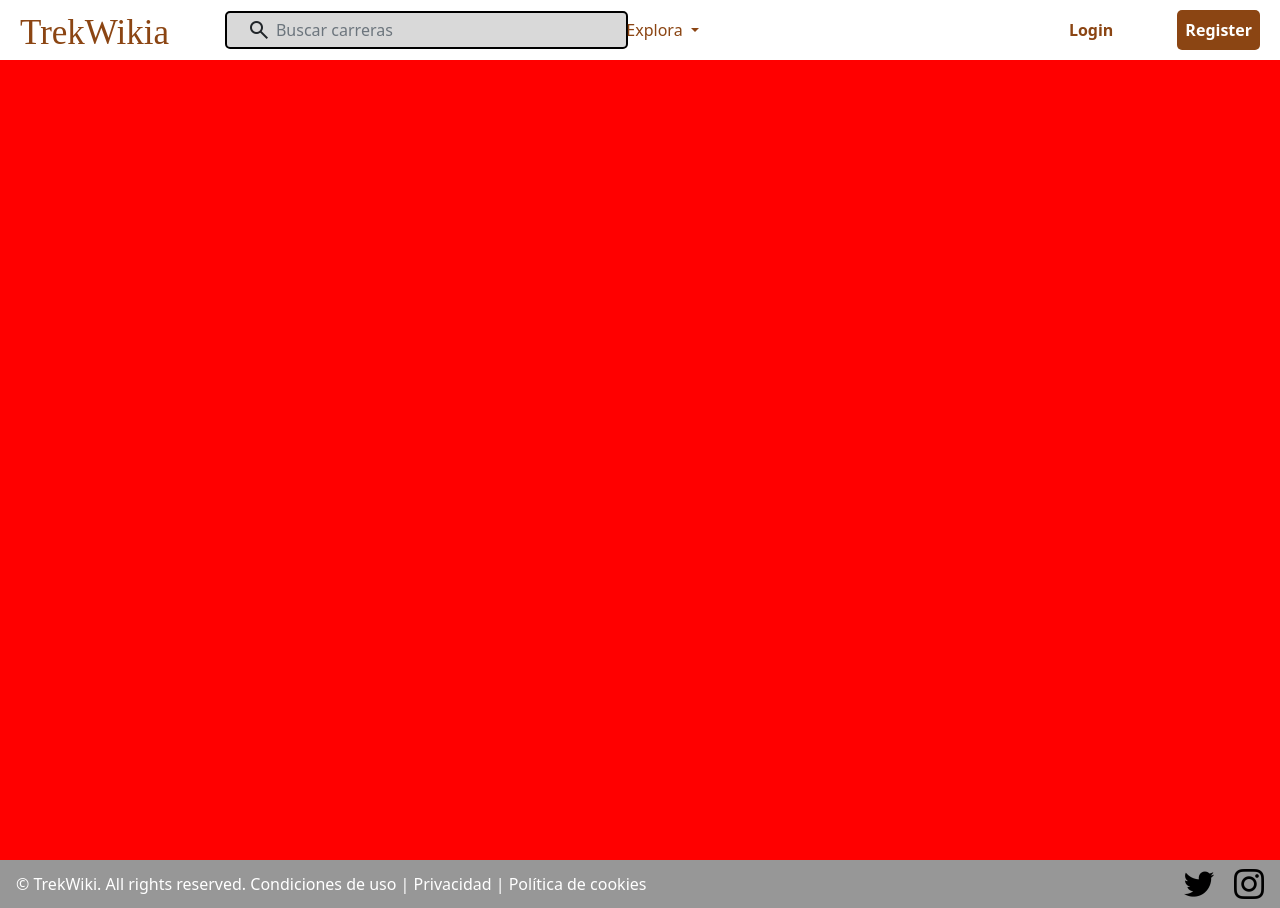
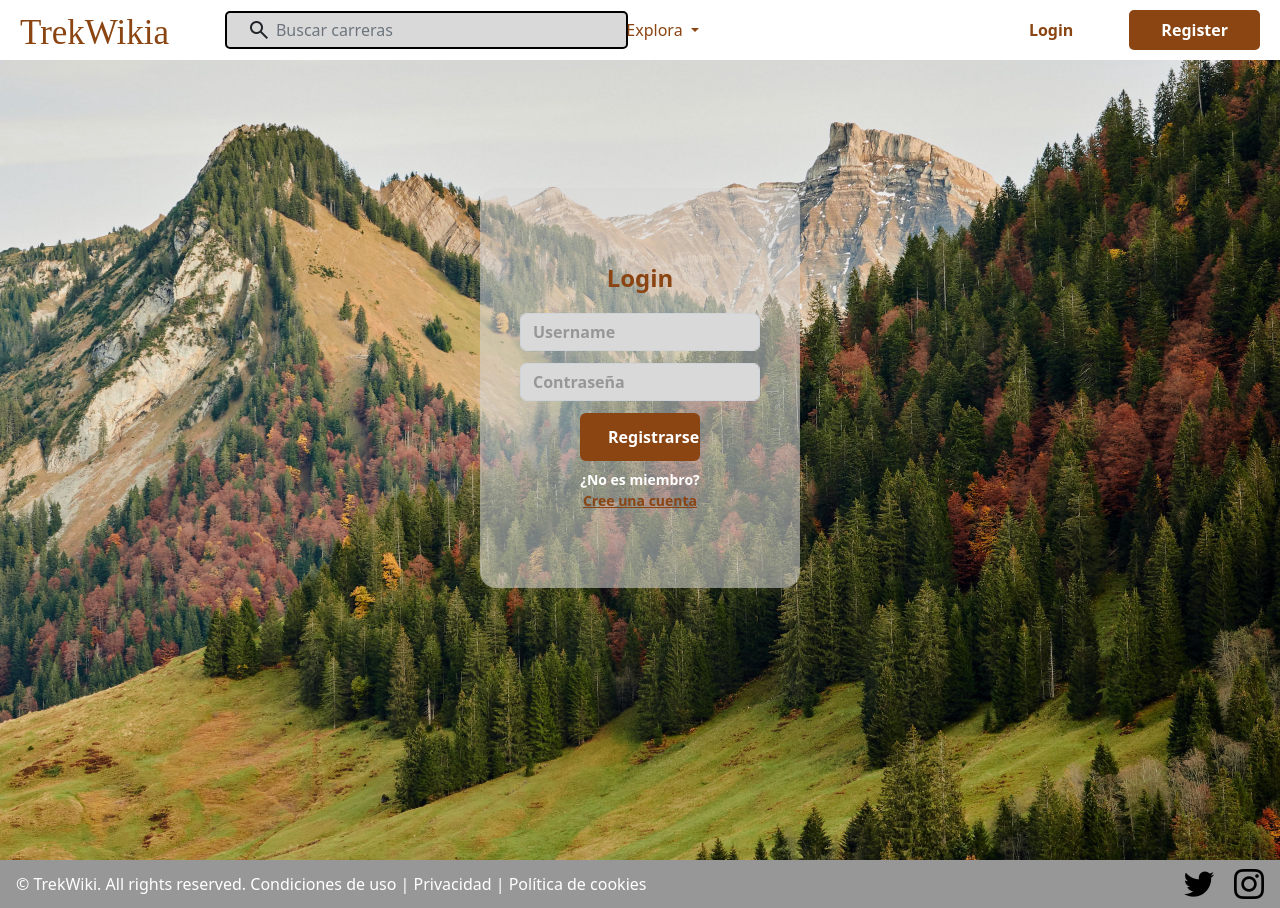
Before and after one commit to angelcabgom/integrador, a PHP site: page /integrador/vista/login.php in a window 1280 px wide. Run offline with PHP 8.4, Linux system fonts and the light colour scheme; some web fonts are replaced.

Commit message:
Parte visual del login (preeliminar) y algunos arreglillos

```diff
--- a/CODE/css/login.css
+++ b/CODE/css/login.css
@@ -1,3 +1,91 @@
 main {
-    background-color: red;
+    display: flex;
+    background-image: url("../img/FotoInicioSesion.jpg");
+    background-size: cover;
+    background-position: center;
+    justify-content: center;
 }
+
+/*Ajustes del contenedor del login*/
+
+.contenedor-main-login{
+    display: flex;
+    width: 25%;
+    height: 50%;
+    margin-top: 10%;
+    min-width: 300px;
+    border-radius: 1rem;
+    background-color: rgba(217, 217, 217, 0.55);
+    max-height: 750px;
+    flex-direction: column;
+    justify-content: center;
+    align-items: center;
+
+}
+/*Ajustes de todos los inputs*/
+
+.contenedor-main-login h4 {
+    font-weight: bold;
+    color: #8B4513;
+}
+
+.custom-login-form {
+    width: 75%;
+}
+
+.custom-form-group{
+    width: 100%;
+    display: flex;
+    justify-content: center;
+    flex-wrap: wrap;
+}
+
+.custom-form-control{
+    margin-top: 0.75rem;
+    font-weight: bold;
+    background-color: #D9D9D9;
+    color: #979797;
+}
+
+.custom-form-control:focus{
+    color: #979797;
+}
+
+.custom-form-control::placeholder{
+    color: #979797;
+}
+
+.custom-submit-control{
+    background-color: #8B4513;
+    border: 0;
+    padding: 0.75rem 1.75rem;
+    margin-top: 0.75rem;
+    color: white;
+    font-weight: bold;
+    width: 50%;
+    text-align: center;
+    min-width: 75px;
+}
+
+
+/* Todos los ajustes de los enlaces de debajo del form*/
+.custom-link-login{
+    display: flex;
+    flex-direction: column;
+    align-items: center;
+    font-weight: bold;
+    color: white;
+    margin-top: 0.5rem;
+}
+
+.custom-link-login p{
+    margin: 0;
+}
+
+.custom-link-login a{
+    color: #8B4513;
+}
+
+.custom-link-login a:hover{
+    color: #b76932;
+}
--- a/CODE/css/registro.css
+++ b/CODE/css/registro.css
@@ -88,6 +88,8 @@
     min-width: 75px;
 }
 
+
+/* Todos los ajustes de los enlaces de debajo del form*/
 .custom-link-login{
     display: flex;
     flex-direction: column;
--- a/CODE/css/style.css
+++ b/CODE/css/style.css
@@ -123,9 +123,14 @@
 
 /*Estilos de headerFalseLogin*/
 /*Estilos de botones login y register*/
+.login-register-container{
+    display: flex;
+    align-items: center;
+}
 .custom-login a{
     color: #8B4513;
     font-weight: bold;
+    text-decoration: none;
 }
 
 .custom-login a:hover{
@@ -149,7 +154,7 @@
     color: white;
     text-decoration: none;
     display: block;
-    padding: 0rem 2rem;
+    padding: 0.5rem 2rem;
 }
 
 .custom-register:hover{
--- a/CODE/index.php
+++ b/CODE/index.php
@@ -35,7 +35,7 @@
     <nav class="navbar-container-principal custom-navbar navbar navbar-expand-lg navbar-light">
         <div class="container-fluid">
             <!-- Logo y nombre navbar -->
-            <a href="main.php" class="btn custom-link" id="logo">
+            <a href="paginaPrincipal.php" class="btn custom-link" id="logo">
                 <div id="tituloCabezera" class="mx-2 my-0">TrekWikia</div>
             </a>
             <!-- Items navbarr -->
@@ -80,10 +80,10 @@
                         </ul>
                     </li>
 
-                    <ul class="navbar-nav ms-auto">
+                    <ul class="login-register-container navbar-nav ms-auto">
                         </li>
                         <li class="custom-login nav-item mx-5">
-                            <a class="nav-link" href="vista/login.php">Login</a>
+                            <a class="link" href="vista/login.php">Login</a>
                         </li>
                         <div class="custom-register nav-item mx-2">
                             <a class="link" href="vista/registro.php">Register</a>
--- a/CODE/vista/headerFalseLogin.php
+++ b/CODE/vista/headerFalseLogin.php
@@ -31,7 +31,7 @@
     <nav class="navbar-container-principal navbar navbar-expand-lg navbar-light">
         <div class="container-fluid">
             <!-- Logo y nombre navbarr -->
-            <a href="main.php" class="btn custom-link d-flex align-items-center" id="logo">
+            <a href="paginaPrincipal.php" class="btn custom-link d-flex align-items-center" id="logo">
                 <div id="tituloCabezera" class="mx-2 my-0">TrekWikia</div>
             </a>
             <!-- Items navbarr -->
@@ -75,16 +75,14 @@
                             </div>
                         </ul>
                     </li>
-
-                    <!-- Caambiar el hover se ve horrible -->
-                    <ul class="navbar-nav ms-auto">
+                    <ul class="login-register-container navbar-nav ms-auto">
                         </li>
                         <li class="custom-login nav-item mx-5">
-                            <a class="nav-link" href="login.php">Login</a>
+                            <a class="link" href="login.php">Login</a>
                         </li>
-                        <li class="custom-register nav-item mx-2">
-                            <a class="nav-link" href="register.php">Register</a>
-                        </li>
+                        <div class="custom-register nav-item mx-2">
+                            <a class="link" href="registro.php">Register</a>
+                        </div>
                     </ul>
                 </ul>
             </div>
--- a/CODE/vista/headerTrueLogin.php
+++ b/CODE/vista/headerTrueLogin.php
@@ -32,7 +32,7 @@
     <nav class="navbar-container-principal navbar navbar-expand-lg navbar-light">
         <div class="container-fluid">
             <!-- Logo y nombre navbarrr -->
-            <a href="main.php" class="btn custom-link d-flex align-items-center" id="logo">
+            <a href="paginaPrincipal.php" class="btn custom-link d-flex align-items-center" id="logo">
                 <div id="tituloCabezera" class="mx-2 my-0">TrekWikia</div>
             </a>
             <!-- Items navbarr -->
--- a/CODE/vista/headerTrueLoginOrg.php
+++ b/CODE/vista/headerTrueLoginOrg.php
@@ -33,7 +33,7 @@
     <nav class="navbar-container-principal navbar navbar-expand-lg navbar-light">
         <div class="container-fluid">
             <!-- Logo y nombre navbarrr -->
-            <a href="main.php" class="btn custom-link d-flex align-items-center" id="logo">
+            <a href="paginaPrincipal.php" class="btn custom-link d-flex align-items-center" id="logo">
                 <div id="tituloCabezera" class="mx-2 my-0">TrekWikia</div>
             </a>
             <!-- Items navbarr -->
--- a/CODE/vista/login.php
+++ b/CODE/vista/login.php
@@ -12,5 +12,20 @@
 
     <!-- Arreglar media queries de registro -->
 
+    <div class="contenedor-main-login">
+        <h4>Login</h4>
+        <form class="custom-login-form" action="../controlador/registro.php" enctype="multipart/form-data" method="post">
+            <div class="custom-form-group form-group">
+                <input type="text" name="username" class="custom-form-control form-control" placeholder="Username">
+                <input type="text" name="name" class="custom-form-control form-control" placeholder="Contraseña">
+                <input type="submit" name="enviar" class="custom-submit-control form-control" value="Registrarse">
+            </div>
+        </form>
+        <small class="custom-link-login">
+            <p>¿No es miembro?</p>
+            <a href="registro.php">Cree una cuenta</a>
+        </small>
+    </div>
+
 </main>
 <?php include("footer.php"); ?>
```
Also changed, not shown: CODE/css/principal.css (added, +8 -0 lines), CODE/vista/paginaPrincipal.php (added, +15 -0 lines), CODE/img/enObras.png (added).
